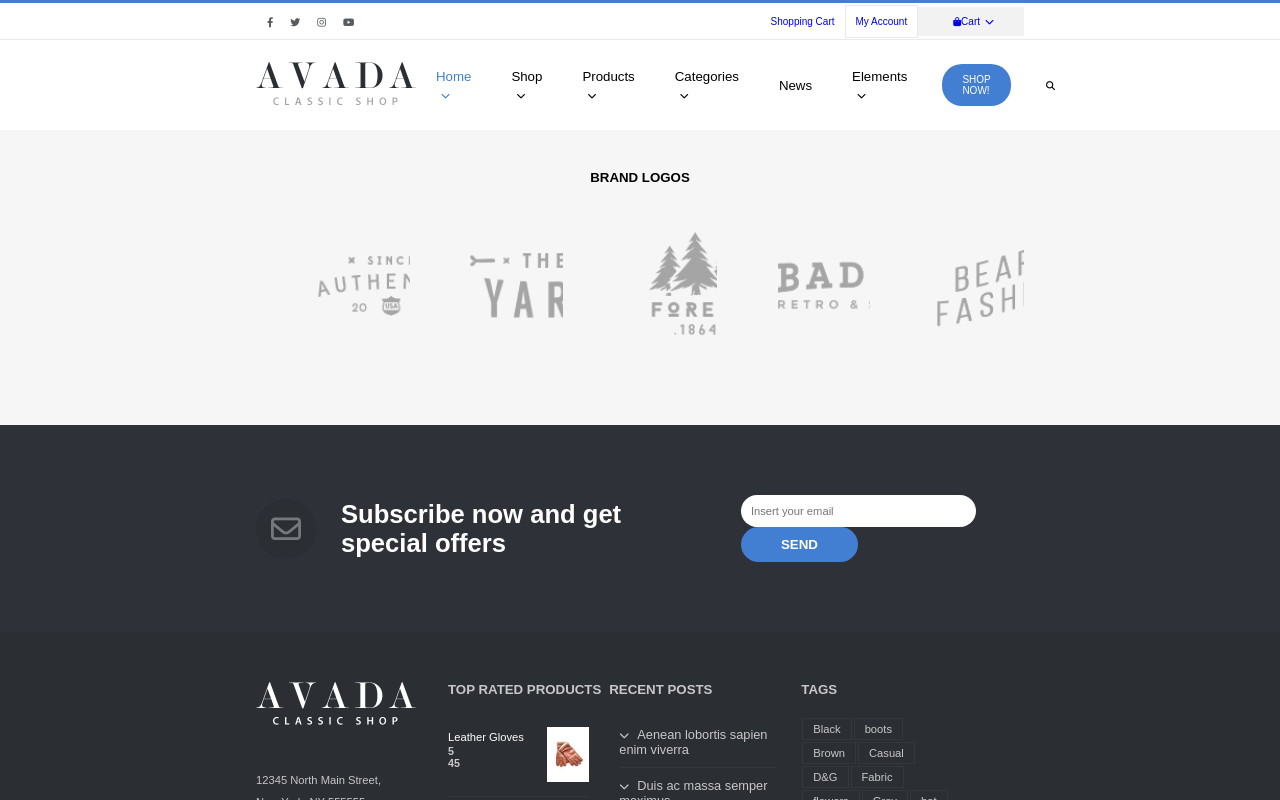
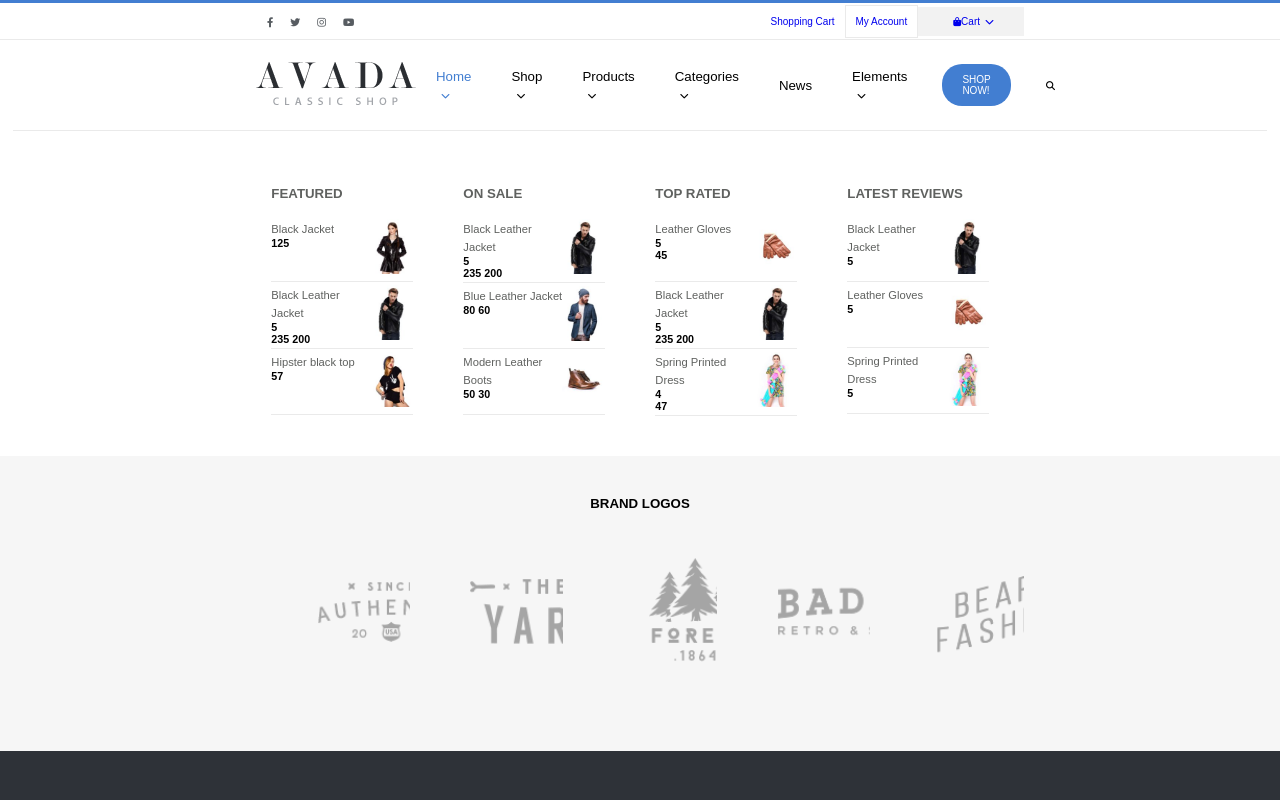
Before and after one commit to mirkettinho/proj-html-vuejs, a Vue app: page / in a window 1280 px wide. Shown: the top 800 px of the page. Built offline with nearby package versions, Linux system fonts and the light colour scheme; a small style sheet from the web is missing.

Commit message:
[add] Mini Showcase

```diff
--- a/src/components/Footer.vue
+++ b/src/components/Footer.vue
@@ -113,7 +113,7 @@ export default {
     width: 20%;
   }
   .col{
-
+    margin: 0 auto;
     width: 25%;
     h5{
       padding-bottom: 20px;
--- a/src/components/Main.vue
+++ b/src/components/Main.vue
@@ -1,10 +1,12 @@
 
 <script>
 import BrandLogo from "./micro-components/BrandLogo.vue"
+import MiniShowcase from "./micro-components/MiniShowcase.vue"
 
 export default {
   name: "Main",
   components: {
+    MiniShowcase,
     BrandLogo
   }
 }
@@ -12,6 +14,11 @@ export default {
 
 <template>
 
+  <!-- MINI SHOWCASE -->
+  <MiniShowcase />
+
+
+  <!-- BRAND LOGOS -->
   <BrandLogo />
 
 </template>
--- a/src/components/micro-components/MiniShowcase.vue
+++ b/src/components/micro-components/MiniShowcase.vue
@@ -0,0 +1,173 @@
+
+<script>
+import {SectionMiniShowcase} from "../../data/sliderMain"
+
+
+export default {
+  name: "MiniShowcase",
+  data(){
+    return{
+      SectionMiniShowcase
+    }
+  }
+}
+</script>
+
+<template>
+
+  <div class="top"></div>
+
+  <div class="container">
+
+    <div class="d-flex">
+
+    <!-- col 1 -->
+      <!-- FEATURED -->
+        <div class="col product">
+          <h5>FEATURED</h5>
+          <div class="single-card" v-for="(featured,index) in SectionMiniShowcase.featureds" :key="index">
+
+            <div class="box-card d-flex justify-content">
+              <div class="description-card">
+                <a href="#">{{ featured.name }}</a>
+                <h6>{{ featured.rating }}</h6>
+                <h6>{{ featured.discount }} {{ featured.price }}</h6>
+              </div>
+
+              <div class="image-card">
+                <img :src="featured.image" alt="">
+              </div>
+            </div>
+
+            <div class="bottom"></div>
+          </div>
+        </div>
+
+
+
+    <!-- col 2 -->
+      <!-- ON SALE -->
+        <div class="col product">
+          <h5>ON SALE</h5>
+          <div class="single-card" v-for="(sale,index) in SectionMiniShowcase.onSales" :key="index">
+
+            <div class="box-card d-flex justify-content">
+              <div class="description-card">
+                <a href="#">{{ sale.name }}</a>
+                <h6>{{ sale.rating }}</h6>
+                <h6>{{ sale.discount }} {{ sale.price }}</h6>
+              </div>
+
+              <div class="image-card">
+                <img :src="sale.image" alt="">
+              </div>
+            </div>
+
+            <div class="bottom"></div>
+          </div>
+        </div>
+
+
+
+    <!-- col 3 -->
+      <!-- TOP RATED -->
+        <div class="col product">
+          <h5>TOP RATED</h5>
+          <div class="single-card" v-for="(rated,index) in SectionMiniShowcase.topRated" :key="index">
+
+            <div class="box-card d-flex justify-content">
+              <div class="description-card">
+                <a href="#">{{ rated.name }}</a>
+                <h6>{{ rated.rating }}</h6>
+                <h6>{{ rated.discount }} {{ rated.price }}</h6>
+              </div>
+
+              <div class="image-card">
+                <img :src="rated.image" alt="">
+              </div>
+            </div>
+
+            <div class="bottom"></div>
+          </div>
+        </div>
+
+
+
+    <!-- col 1 -->
+      <!-- LATEST REVIEWS -->
+        <div class="col product">
+          <h5>LATEST REVIEWS</h5>
+          <div class="single-card" v-for="(review,index) in SectionMiniShowcase.latestReviews" :key="index">
+
+            <div class="box-card d-flex justify-content">
+              <div class="description-card">
+                <a href="#">{{ review.name }}</a>
+                <h6>{{ review.rating }}</h6>
+                <h6>{{ review.discount }} {{ review.price }}</h6>
+              </div>
+
+              <div class="image-card">
+                <img :src="review.image" alt="">
+              </div>
+            </div>
+
+            <div class="bottom"></div>
+          </div>
+        </div>
+
+
+
+
+
+
+
+
+    </div>
+  </div>
+</template>
+
+<style lang="scss" scoped>
+
+@use "../../scss/partial/colors" as *;
+@import "../../scss/partial/general";
+
+
+.col.product{
+  width: 21%;
+  margin: 0 auto;
+  margin: 40px auto;
+  h5{
+    padding: 15px 0;
+    color: #5f615f;
+  }
+}
+
+.description-card{
+  a{
+    color: #5f615f;
+    font-size: 0.7rem;
+    &:hover{
+      color: $star-button-and-hoverlink;
+    }
+  }
+}
+
+.bottom{
+  border-bottom: 1px solid #eaeaea;
+  margin-right: 20px;
+}.box-card{
+  padding: 3px 0;
+}
+
+.image-card img{
+      height: 55px;
+      margin-right: 20px;
+    }
+
+.top{
+  border-bottom: 1px solid #eaeaea;
+  margin-right: 20px;
+  width: 98%;
+  margin: 0 auto;
+}
+</style>
--- a/src/components/micro-components/Newsletter.vue
+++ b/src/components/micro-components/Newsletter.vue
@@ -39,6 +39,8 @@ export default {
   background-color: #2e3238;
   .newsletter-content{
     padding: 70px 0;
+    margin-left: 30px;
+
     i{
       font-size: 30px;
       color: #74797d;
--- a/src/data/sliderMain.js
+++ b/src/data/sliderMain.js
@@ -65,6 +65,94 @@ const sliderBrandLogo = {
 }
 
 
+const SectionMiniShowcase = {
+  featureds: [
+    {
+      name: "Black Jacket",
+      price: 125,
+      image: "img/products/black_leather_jacket-120x156.jpg"
+    },
+    {
+      name: "Black Leather Jacket",
+      rating: 5,
+      discount: 235,
+      price: 200,
+      image: "img/products/black_elegant_leather_jacket-120x156.jpg"
+    },
+    {
+      name: "Hipster black top",
+      price: 57,
+      image: "img/products/hipster_black_top-120x156.jpg"
+    },
+  ],
+  onSales: [
+    {
+      name: "Black Leather Jacket",
+      rating: 5,
+      discount: 235,
+      price: 200,
+      image: "img/products/black_elegant_leather_jacket-120x156.jpg"
+    },
+    {
+      name: "Blue Leather Jacket",
+      discount: 80,
+      price: 60,
+      image: "img/products/blue_leather_jacket-120x156.jpg"
+    },
+    {
+      name: "Modern Leather Boots",
+      discount: 50,
+      price: 30,
+      image: "img/products/modern_leather_boots-120x156.jpg"
+    },
+  ],
+  topRated: [
+    {
+      name: "Leather Gloves",
+      rating: 5,
+      price: 45,
+      image: "img/products/leather_gloves-120x156.jpg"
+    },
+    {
+      name: "Black Leather Jacket",
+      rating: 5,
+      discount: 235,
+      price: 200,
+      image: "img/products/black_elegant_leather_jacket-120x156.jpg"
+
+    },
+    {
+      name: "Spring Printed Dress",
+      rating: 4,
+      price: 47,
+      image: "img/products/spring_printed_dress-120x156.jpg"
+
+    }
+  ],
+  latestReviews: [
+    {
+      name: "Black Leather Jacket",
+      rating: 5,
+      credits: "by admin",
+      image: "img/products/black_elegant_leather_jacket-120x156.jpg"
+
+    },
+    {
+      name: "Leather Gloves",
+      rating: 5,
+      credits: "by Beardman",
+      image: "img/products/leather_gloves-120x156.jpg"
+    },
+    {
+      name: "Spring Printed Dress",
+      rating: 5,
+      credits: "by admin",
+      image: "img/products/spring_printed_dress-120x156.jpg"
+    },
+  ],
+}
 
 
-export { sliderBrandLogo }
+
+
+export { sliderBrandLogo, SectionMiniShowcase }
```
